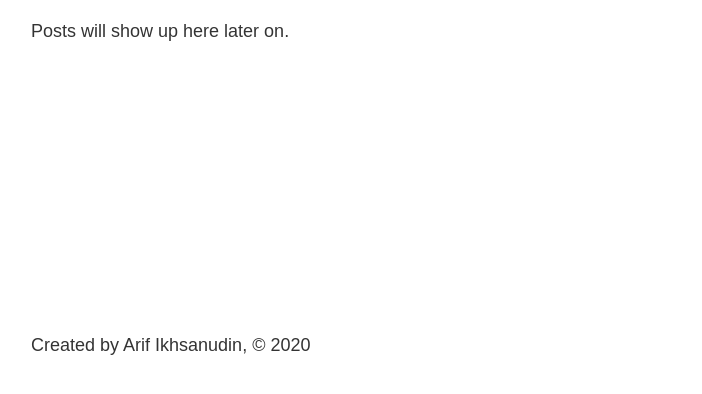
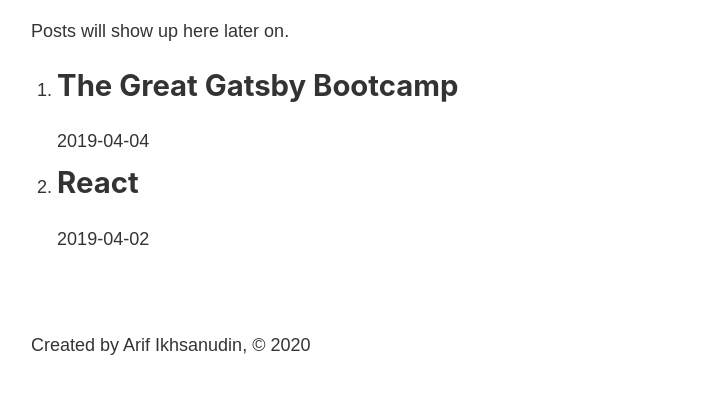
Before and after one commit to arifikhsan/great-gatsby, a Gatsby site: page /blog in a window 1280 px wide. Shown: the part 398-792 px from the top of the page, without its empty margins (252-954 px from the left). Built offline with nearby package versions, Linux system fonts and the light colour scheme; Gatsby itself is replaced by a stand-in of ours.

Commit message:
show blog title and date list

```diff
--- a/src/pages/blog.js
+++ b/src/pages/blog.js
@@ -1,12 +1,37 @@
 import React from "react"
 
 import Layout from "../layouts/default"
+import { useStaticQuery, graphql } from "gatsby"
 
 export default () => {
+  const data = useStaticQuery(graphql`
+    query {
+      allMarkdownRemark {
+        edges {
+          node {
+            frontmatter {
+              title
+              date
+            }
+          }
+        }
+      }
+    }
+  `)
   return (
     <Layout>
       <h1>Blog</h1>
       <p>Posts will show up here later on.</p>
+      <ol>
+        {data.allMarkdownRemark.edges.map(edge => {
+          return (
+            <li>
+              <h2>{edge.node.frontmatter.title}</h2>
+              <p>{edge.node.frontmatter.date}</p>
+            </li>
+          )
+        })}
+      </ol>
     </Layout>
   )
 }
```
